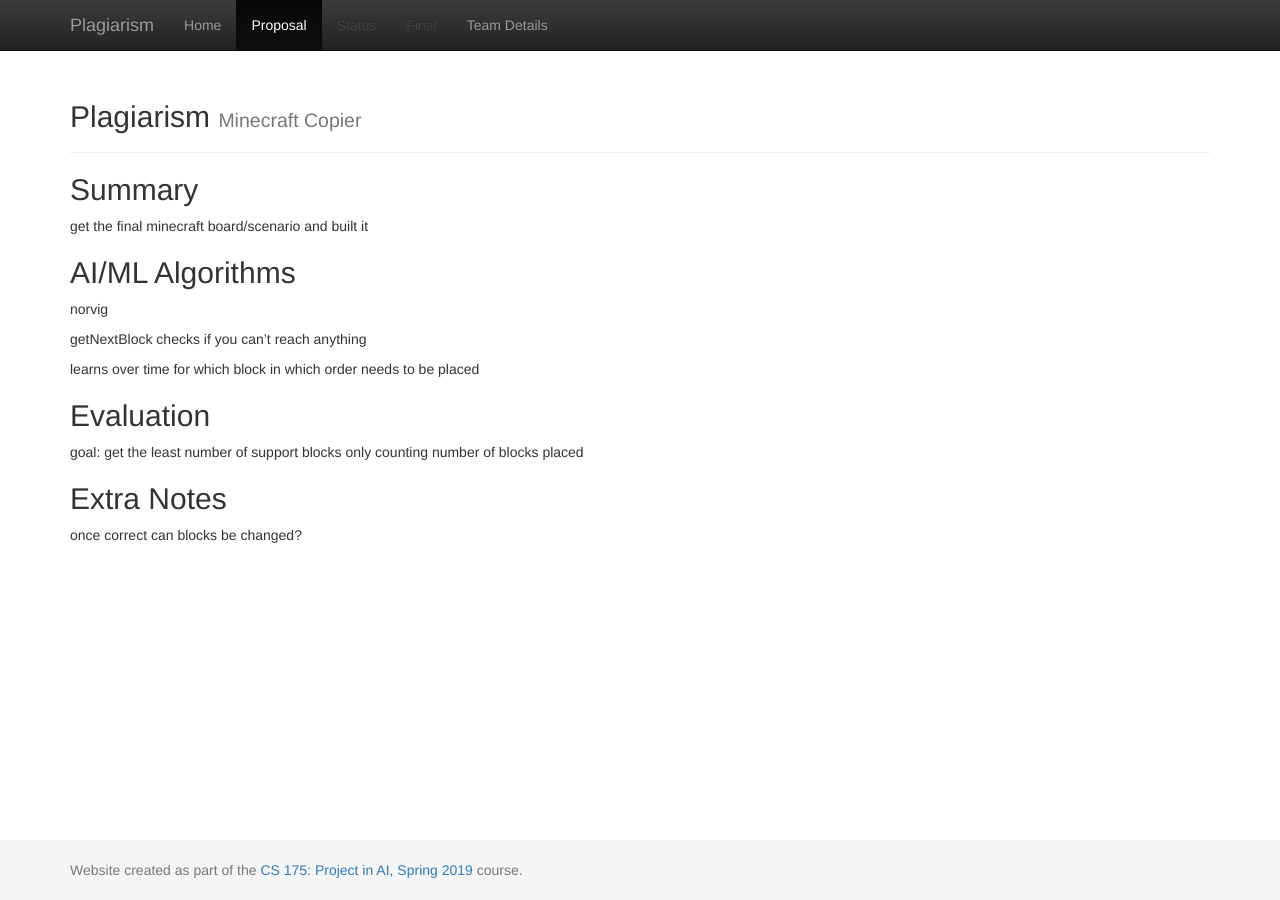
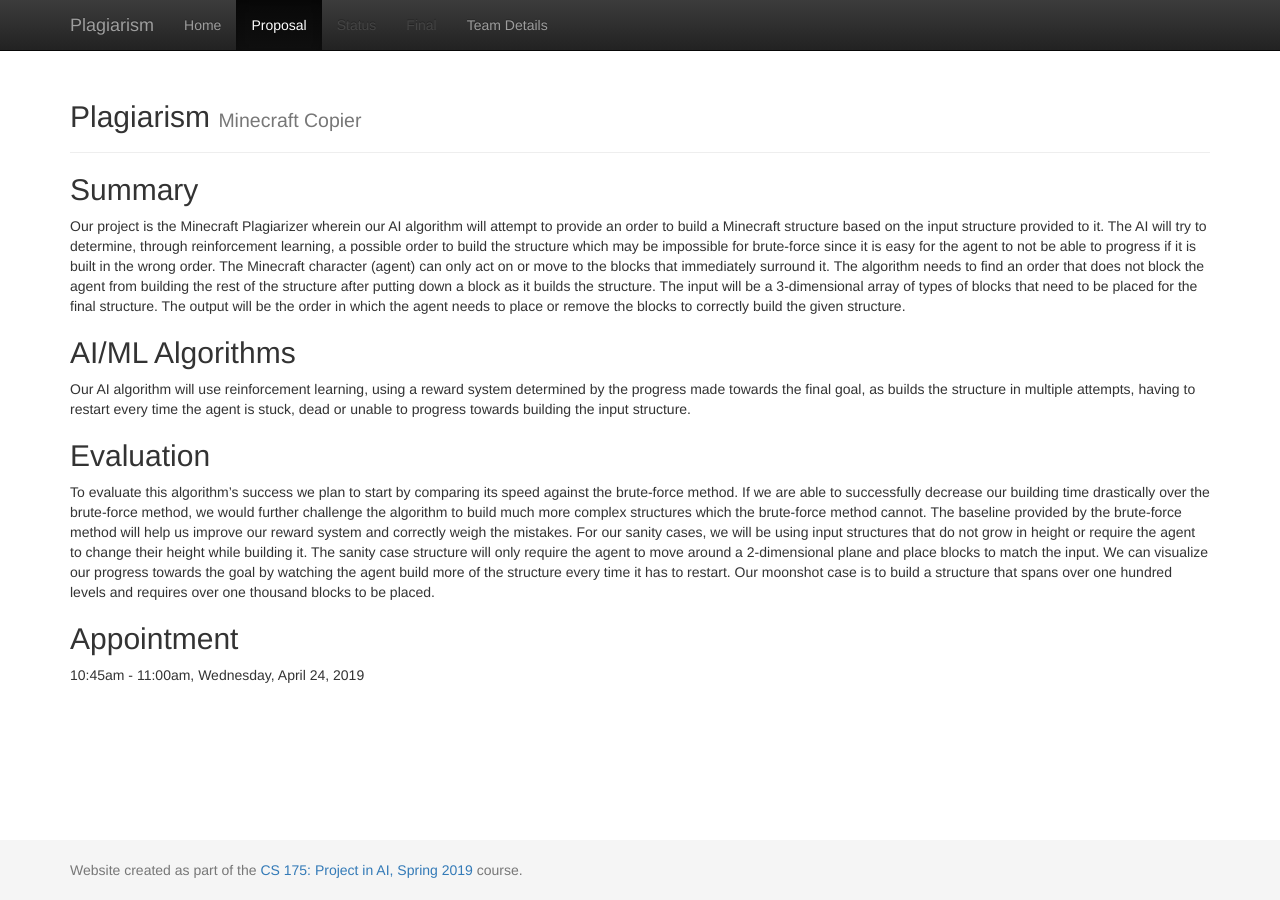
Before and after one commit to thebrainygeek/plagiarism, a Jekyll site: the page built from docs/proposal.md, in a window 1280 px wide. Built offline with Jekyll 4.4.1, drawn with Linux system fonts in a browser that asks for light colours.

Commit message:
proposal

```diff
--- a/docs/proposal.md
+++ b/docs/proposal.md
@@ -4,20 +4,21 @@ title: Proposal
 ---
 ## Summary
 
-get the final minecraft board/scenario and built it
+Our project is the Minecraft Plagiarizer wherein our AI algorithm will attempt to provide an order to build a Minecraft structure based on the input structure provided to it. The AI will try to determine, through reinforcement learning, a possible order to build the structure which may be impossible for brute-force since it is easy for the agent to not be able to progress if it is built in the wrong order. The Minecraft character (agent) can only act on or move to the blocks that immediately surround it. The algorithm needs to find an order that does not block the agent from building the rest of the structure after putting down a block as it builds the structure.
+The input will be a 3-dimensional array of types of blocks that need to be placed for the final structure. The output will be the order in which the agent needs to place or remove the blocks to correctly build the given structure.
 
 ## AI/ML Algorithms
 
-norvig
-
-getNextBlock checks if you can't reach anything
-
-learns over time for which block in which order needs to be placed
+Our AI algorithm will use reinforcement learning, using a reward system determined by the progress made towards the final goal, as builds the structure in multiple attempts, having to restart every time the agent is stuck, dead or unable to progress towards building the input structure.
 
 ## Evaluation
 
-goal: get the least number of support blocks
-only counting number of blocks placed
+To evaluate this algorithm’s success we plan to start by comparing its speed against the brute-force method. If we are able to successfully decrease our building time drastically over the brute-force method, we would further challenge the algorithm to build much more complex structures which the brute-force method cannot. The baseline provided by the brute-force method will help us improve our reward system and correctly weigh the mistakes.
+For our sanity cases, we will be using input structures that do not grow in height or require the agent to change their height while building it. The sanity case structure will only require the agent to move around a 2-dimensional plane and place blocks to match the input.
+We can visualize our progress towards the goal by watching the agent build more of the structure every time it has to restart.
+Our moonshot case is to build a structure that spans over one hundred levels and requires over one thousand blocks to be placed.
 
-## Extra Notes
-once correct can blocks be changed?
+
+## Appointment
+
+10:45am - 11:00am, Wednesday, April 24, 2019
```
